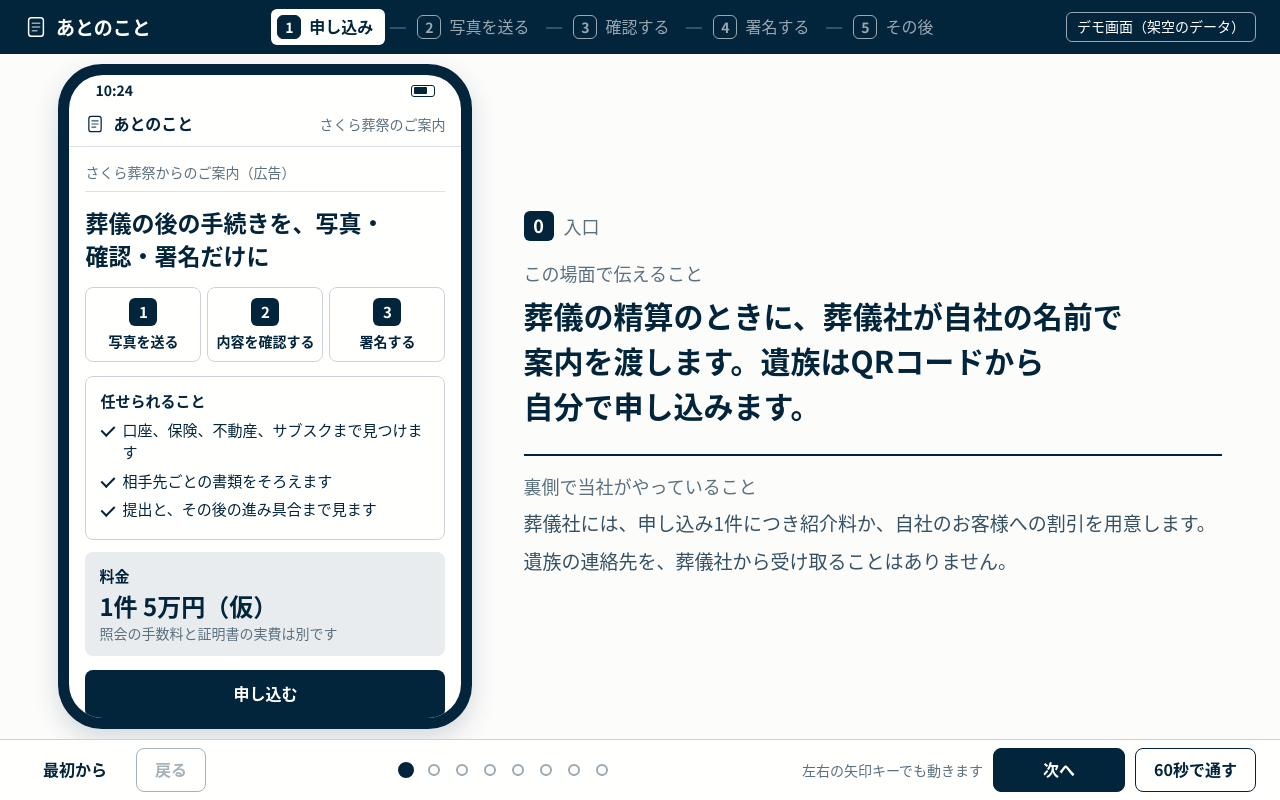
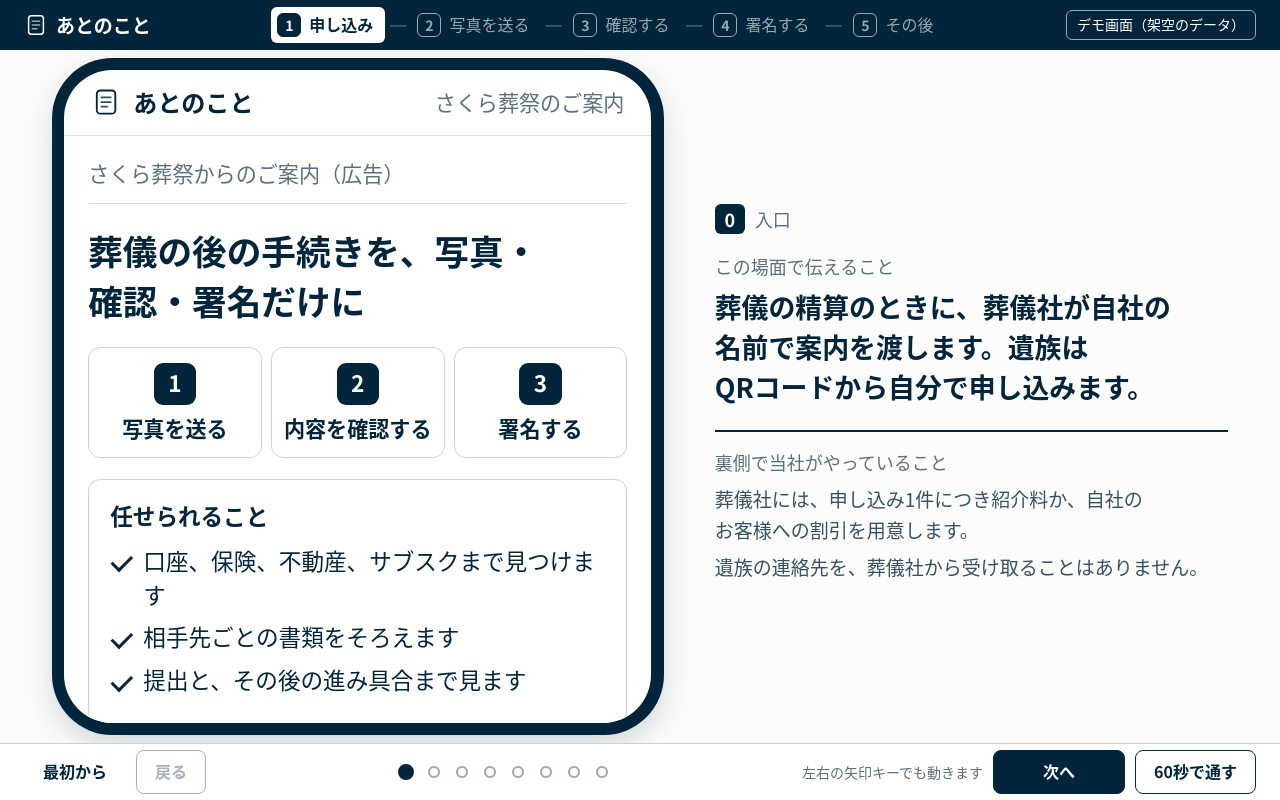
Before and after one commit to MasaIkeda1/atonokoto, a plain HTML site: page index.html in a window 1280 px wide. Drawn offline with Linux system fonts and the light colour scheme.

Commit message:
Enlarge the phone screen for projection
Co-Authored-By: Claude Opus 5.5 <noreply@anthropic.com>
Claude-Session: https://claude.ai/code/session_016fRSzeovTJcTq5fWAQGGrM

```diff
--- a/index.html
+++ b/index.html
@@ -196,7 +196,7 @@ ul,ol{padding:0;list-style:none}
 #app{height:100%;display:grid;grid-template-rows:auto minmax(0,1fr) auto}
 
 /* 上の帯 */
-.top{display:flex;align-items:center;gap:20px;padding:9px 24px;background:var(--navy);color:var(--white)}
+.top{display:flex;align-items:center;gap:20px;padding:7px 24px;background:var(--navy);color:var(--white)}
 .logo{display:flex;align-items:center;gap:8px;font-weight:700;font-size:19px;white-space:nowrap;flex:none}
 .logo svg{width:24px;height:24px;flex:none}
 .steps{display:flex;align-items:center;margin:0 auto}
@@ -211,13 +211,10 @@ ul,ol{padding:0;list-style:none}
 .demo{flex:none;font-size:14px;line-height:1.4;padding:4px 10px;border:1px solid var(--lg);border-radius:6px;white-space:nowrap}
 
 /* 舞台 */
-.stage{display:grid;grid-template-columns:auto minmax(0,1fr);grid-template-rows:minmax(0,1fr);gap:clamp(28px,4vw,64px);align-items:center;width:100%;max-width:1240px;height:100%;min-height:0;margin:0 auto;padding:10px clamp(16px,3vw,40px)}
-.phone{display:flex;align-self:center;width:414px;height:100%;min-height:0;max-height:820px;padding:11px;border-radius:44px;background:var(--navy);box-shadow:0 10px 26px rgba(2,37,60,.16)}
-.screen{flex:1;min-height:0;display:grid;grid-template-rows:auto auto minmax(0,1fr);background:var(--white);border-radius:34px;overflow:hidden}
-.sbar{display:flex;justify-content:space-between;align-items:center;height:28px;padding:4px 26px 0;font-size:14px;font-weight:700}
-.bat{position:relative;display:inline-block;width:24px;height:12px;border:1.5px solid var(--navy);border-radius:3px}
-.bat::after{content:"";position:absolute;inset:1.5px 7px 1.5px 1.5px;background:var(--navy);border-radius:1px}
-.abar{display:flex;align-items:center;justify-content:space-between;gap:8px;height:44px;padding:0 16px;border-bottom:1px solid var(--line)}
+.stage{display:grid;grid-template-columns:auto minmax(0,1fr);grid-template-rows:minmax(0,1fr);gap:clamp(28px,4vw,64px);align-items:center;width:100%;max-width:1240px;height:100%;min-height:0;margin:0 auto;padding:8px clamp(16px,2.5vw,32px)}
+.phone{display:flex;align-self:center;width:406px;height:100%;min-height:0;padding:8px;border-radius:40px;background:var(--navy);box-shadow:0 8px 20px rgba(2,37,60,.16)}
+.screen{flex:1;min-height:0;display:grid;grid-template-rows:auto minmax(0,1fr);background:var(--white);border-radius:32px;overflow:hidden}
+.abar{display:flex;align-items:center;justify-content:space-between;gap:8px;height:44px;padding:0 18px;border-bottom:1px solid var(--line)}
 .abar .logo{font-size:16px;color:var(--navy)}
 .abar .logo svg{width:20px;height:20px}
 .abar .who{font-size:14px;color:var(--mid);white-space:nowrap;overflow:hidden;text-overflow:ellipsis}
@@ -231,7 +228,7 @@ ul,ol{padding:0;list-style:none}
 .scn{font-size:18px;color:var(--mid);font-weight:500;margin:0 0 18px}
 .scn b{display:inline-grid;place-items:center;min-width:30px;height:30px;margin-right:10px;border-radius:6px;background:var(--navy);color:var(--white);font-size:18px}
 .lab{font-size:18px;color:var(--mid);font-weight:500;margin:0 0 6px}
-.say{font-size:clamp(24px,2.35vw,30px);line-height:1.5;font-weight:700;margin:0 0 26px;text-wrap:pretty}
+.say{font-size:clamp(24px,2.1vw,27px);line-height:1.5;font-weight:700;margin:0 0 22px;text-wrap:pretty}
 .back{border-top:2px solid var(--navy);padding-top:16px}
 .back p.bl{font-size:19px;line-height:1.65;color:var(--blue);margin:0 0 6px}
 .flow{display:grid;grid-template-columns:repeat(2,minmax(0,1fr));gap:10px;margin:2px 0 12px}
@@ -241,7 +238,7 @@ ul,ol{padding:0;list-style:none}
 .flow span{font-size:18px;line-height:1.45;color:var(--blue)}
 
 /* 下の操作 */
-.ctrl{position:relative;display:flex;align-items:center;gap:10px;padding:8px 24px;background:var(--white);border-top:1px solid var(--gray)}
+.ctrl{position:relative;display:flex;align-items:center;gap:10px;padding:6px 24px;background:var(--white);border-top:1px solid var(--gray)}
 .pbar{position:absolute;left:0;top:-2px;height:3px;width:0;background:var(--navy)}
 .b{min-height:44px;padding:0 18px;border-radius:8px;border:1.5px solid var(--navy);background:var(--white);color:var(--navy);font-size:16px;font-weight:700;cursor:pointer;white-space:nowrap}
 .b:hover{background:var(--tint)}
@@ -501,8 +498,7 @@ button:focus-visible,input:focus-visible,#scr:focus-visible{outline:3px solid va
   .demo{margin-left:auto;font-size:13px;padding:2px 8px}
   .stage{grid-template-columns:minmax(0,1fr);grid-template-rows:minmax(0,1fr) auto;gap:0;padding:0;align-items:stretch}
   .phone{align-self:stretch;width:auto;height:auto;max-height:none;min-height:0;padding:0;border-radius:0;background:none;box-shadow:none}
-  .screen{border-radius:0;grid-template-rows:auto minmax(0,1fr)}
-  .sbar{display:none}
+  .screen{border-radius:0}
   .notes{align-self:stretch;max-width:none;padding:0 16px;background:var(--white);border-top:1px solid var(--gray)}
   .ntog{display:flex;align-items:center;justify-content:space-between;width:100%;min-height:44px;padding:0;border:0;background:none;color:var(--navy);font-size:16px;font-weight:700;cursor:pointer}
   .ntog i{position:relative;width:14px;height:14px}
@@ -532,7 +528,6 @@ button:focus-visible,input:focus-visible,#scr:focus-visible{outline:3px solid va
   <main class="stage">
     <div class="phone" aria-label="遺族が見る画面">
       <div class="screen">
-        <div class="sbar"><span class="num">10:24</span><span class="bat" aria-hidden="true"></span></div>
         <div class="abar"><div class="logo"><svg viewBox="0 0 26 26" aria-hidden="true"><rect x="5" y="3" width="16" height="20" rx="3" fill="none" stroke="#02253C" stroke-width="1.6"/><path d="M9 9h8M9 13h8M9 17h5" stroke="#355163" stroke-width="1.6" stroke-linecap="round"/></svg><span id="svc2">あとのこと</span></div><span class="who" id="who"></span></div>
         <div id="scr" tabindex="-1"></div>
       </div>
@@ -939,9 +934,28 @@ button:focus-visible,input:focus-visible,#scr:focus-visible{outline:3px solid va
     if (e.key === 'ArrowRight' || e.key === 'PageDown') { e.preventDefault(); next(); }
     else if (e.key === 'ArrowLeft' || e.key === 'PageUp') { e.preventDefault(); prev(); }
     else if (e.key === 'Home') { e.preventDefault(); home(); }
+    else if (e.key === '+' || e.key === '=' || e.key === ';') { e.preventDefault(); userScale = Math.min(1.4, userScale + 0.1); fitPhone(); }
+    else if (e.key === '-') { e.preventDefault(); userScale = Math.max(0.7, userScale - 0.1); fitPhone(); }
+    else if (e.key === '0') { e.preventDefault(); userScale = 1; fitPhone(); }
   });
 
   const canZoom = window.CSS && CSS.supports && CSS.supports('zoom', '2');
+  const stageEl = $('.stage'), phoneEl = $('.phone');
+  /* スマホの枠の大きさ：画面の高さいっぱいに広げ、中の文字を大きく見せる。
+     PHONE.minLines は枠の中に見せる最低の高さ（小さくすると文字が大きくなる）、
+     maxShare は横幅のうちスマホが使ってよい割合。発表中は ＋ と － のキーでも変えられる */
+  const PHONE = { minLines: 420, maxShare: 0.52, keyMax: 0.64 };
+  let userScale = 1;
+  function fitPhone() {
+    if (window.innerWidth < 900 || !canZoom) { phoneEl.style.zoom = ''; phoneEl.style.height = ''; return; }
+    const cs = getComputedStyle(stageEl);
+    const H = stageEl.clientHeight - parseFloat(cs.paddingTop) - parseFloat(cs.paddingBottom);
+    const W = Math.min(stageEl.clientWidth, 1240) - parseFloat(cs.paddingLeft) - parseFloat(cs.paddingRight);
+    const base = Math.min(H / PHONE.minLines, (W * PHONE.maxShare) / 406);
+    const s = Math.max(1, Math.min(base * userScale, (W * PHONE.keyMax) / 406, 1.9));
+    phoneEl.style.zoom = String(s);
+    phoneEl.style.height = (H / s) + 'px';
+  }
   function fit() {
     const w = window.innerWidth, h = window.innerHeight;
     if (w >= 900) {
@@ -954,6 +968,7 @@ button:focus-visible,input:focus-visible,#scr:focus-visible{outline:3px solid va
       app.style.zoom = ''; app.style.width = ''; app.style.height = '';
       document.body.style.overflow = 'hidden';
     }
+    fitPhone();
   }
   window.addEventListener('resize', fit);
   fit();
```
